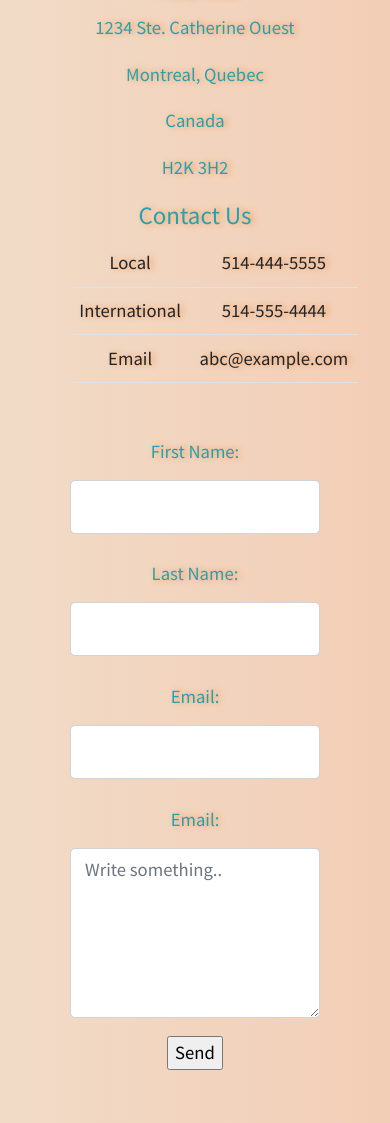
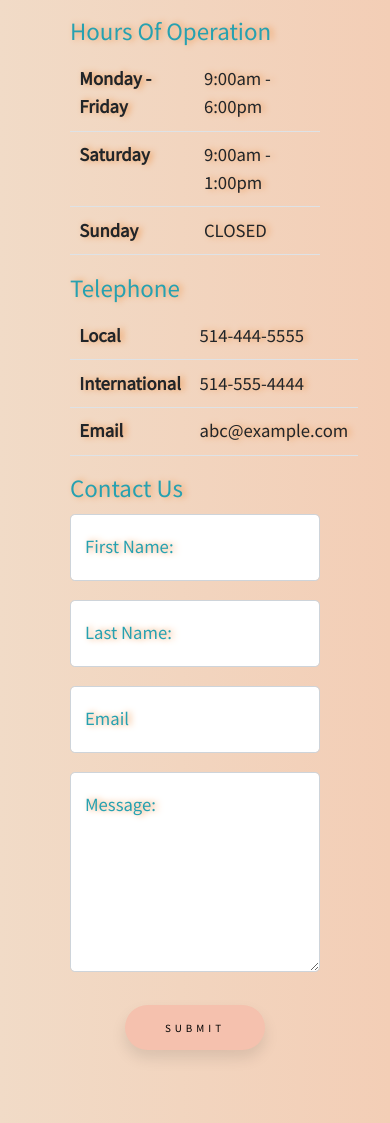
Before and after one commit to TylerDSmalley/elysium_escapes, a PHP site: template templates/contactus.html.twig in a window 390 px wide. Shown: the part 868-1991 px from the top of the page. Run offline with PHP 8.4, Linux system fonts and the light colour scheme; the template is opened without the code that fills it, so the values that code supplies are empty; some libraries are stand-ins or nearby versions; some web fonts are replaced.

Commit message:
Update contactus.html.twig
adjusted contact us mark up

```diff
--- a/templates/contactus.html.twig
+++ b/templates/contactus.html.twig
@@ -17,15 +17,17 @@
 	<section class="section p-5">
 
 		<div class="container">
-		<h2 class="mb-3" id="h2_Destinations">Contact Us</h2>
 
-			<div class="row text-center g-4">
+			<div class="row text-center g-2">
 
 				<div class="div col-md">
+					<h4 class="text-start">Address</h4>
+					<iframe id="map" src="https://www.google.com/maps/embed?pb=!1m18!1m12!1m3!1d831.4288313210799!2d-73.57475810682598!3d45.49835963789182!2m3!1f0!2f0!3f0!3m2!1i1024!2i768!4f13.1!3m3!1m2!1s0x4cc91a421f732e1f%3A0x99c5ec658d273acc!2s1234%20Rue%20Sainte-Catherine%20O%2C%20Montr%C3%A9al%2C%20QC%20H3G%201P1!5e0!3m2!1sen!2sca!4v1632144001448!5m2!1sen!2sca" width="90%" height="350px" style="border:0;" allowfullscreen="" loading="lazy"></iframe>
+				</div>
 
-					<div class="text-justify mb-3">
-						<h4>Hours Of Operation</h4>
-						<table class="table">
+				<div class="div col-md">
+					<h4 class="text-start">Hours Of Operation</h4>
+					<table class="table text-start">
 						<tbody>
 							<tr>
 								<th>Monday - Friday</th>
@@ -41,31 +43,19 @@
 							</tr>
 						</tbody>
 					</table>
-					</div>
 
-					<div class="mb-3">
-						<h4>Address</h4>
-						<address>
-							<p>1234 Ste. Catherine Ouest</p>
-							<p>Montreal, Quebec</p>
-							<p>Canada</p>
-							<p>H2K 3H2</p>
-						</address>
-					</div>
-
-					<div class="text-justify mb-3">
-						<h4>Contact Us</h4>
-						<table class="table">
+					<h4 class="text-start">Telephone</h4>
+					<table class="table text-start">
 						<tr>
-								<td>Local</td>
+							<th>Local</th>
 							<td>514-444-5555</td>
 						</tr>
 						<tr>
-								<td>International</td>
+							<th>International</th>
 							<td>514-555-4444</td>
 						</tr>
 						<tr>
-								<td>Email</td>
+							<th>Email</th>
 							<td>abc@example.com</td>
 						</tr>
 					</table>
@@ -74,33 +64,46 @@
 
 
 			<div class="div col-md">
-					<form action="#" method="get">
+			<h4 class="text-start">Contact Us</h4>
+				<form method="post" enctype="multipart/form-data">
+					<div class="col-md">
+						<div class="form-floating mb-3">
+							<input type="text" class="form-control" id="floatingInput" name="first_name"  placeholder="Jane" value="{{ v.first_name }}">
+							<label for="floatingInput">First Name:</label>
+							<div class="redText">{{errors.first_name}}</div>
+						</div>
+					</div>
 
-						<div class="mb-3">
-							<label for="first name" class="col-form-label">First Name:</label>
-							<input type="text" class="form-control" id="first-name">
+					<div class="col-md">
+						<div class="form-floating mb-3">
+							<input type="text" class="form-control" id="floatingInput" name="last_name"  placeholder="Doe" value="{{ v.last_name }}">
+							<label for="floatingInput">Last Name:</label>
+							<div class="redText">{{errors.last_name}}</div>
 						</div>
-						<div class="mb-3">
-							<label for="last name" class="col-form-label">Last Name:</label>
-							<input type="text" class="form-control" id="last-name">
 					</div>
-						<div class="mb-3">
-							<label for="Email" class="col-form-label">Email:</label>
-							<input type="text" class="form-control" id="Email">
+
+					<div class="col-md">
+						<div class="form-floating mb-3">
+  							<input type="email" class="form-control" id="floatingInput" name="email" placeholder="name@example.com" value="{{ v.email }}">
+  							<label for="floatingInput">Email</label>
+							  <div class="redText">{{errors.email}}</div>
 						</div>
-						<div class="mb-3">
-							<label for="Email" class="col-form-label">Email:</label>
-							<textarea class="form-control" id="message_body" name="message_body" placeholder="Write something.." style="height:170px" required></textarea>
 					</div>
-						<input type="button" value="Send" onclick="confirmContact()">
+
+					<div class="col-md">
+						<div class="form-floating mb-3">
+							<textarea class="form-control" id="floatingInputGrid" name="message_body" placeholder="Write something.." style="height:200px" required></textarea value="{{ v.itemDescription }}">
+							<label for="floatingInputGrid" class="col-form-label">Message:</label>
+							<div class="redText">{{errors.message_body}}</div>
+						</div>
+					</div>
+
+					<div class="submitButtonBox">
+						<input class="submitButton" type="submit" name="submit" value="Submit" onclick="confirmContact()">
+					</div>
 					<br/><br/>
 					<div id="confirmMessage"></div>
 				</form>
-				</div>
-
-				<div class="div col-md">
-
-					<iframe id="map" src="https://www.google.com/maps/embed?pb=!1m18!1m12!1m3!1d831.4288313210799!2d-73.57475810682598!3d45.49835963789182!2m3!1f0!2f0!3f0!3m2!1i1024!2i768!4f13.1!3m3!1m2!1s0x4cc91a421f732e1f%3A0x99c5ec658d273acc!2s1234%20Rue%20Sainte-Catherine%20O%2C%20Montr%C3%A9al%2C%20QC%20H3G%201P1!5e0!3m2!1sen!2sca!4v1632144001448!5m2!1sen!2sca" width="90%" height="450" style="border:0;" allowfullscreen="" loading="lazy"></iframe>
 			</div>
 
 		</div>
@@ -108,10 +111,7 @@
 
 </section>
 
-	<div class="parallax-1"></div>
-
-{% endblock %}
-{% block scripts %}
+<div class="parallax-1"></div>{% endblock %}{% block scripts %}
 
 <script>
 	async function validateEmail() {
@@ -151,5 +151,4 @@ document.getElementById('email').value = "";
 document.getElementById('subject').value = "";
 }
 }
-	</script>
-{% endblock %}
+</script>{% endblock %}
```
Lines whose indentation alone changed are shown as unchanged.
